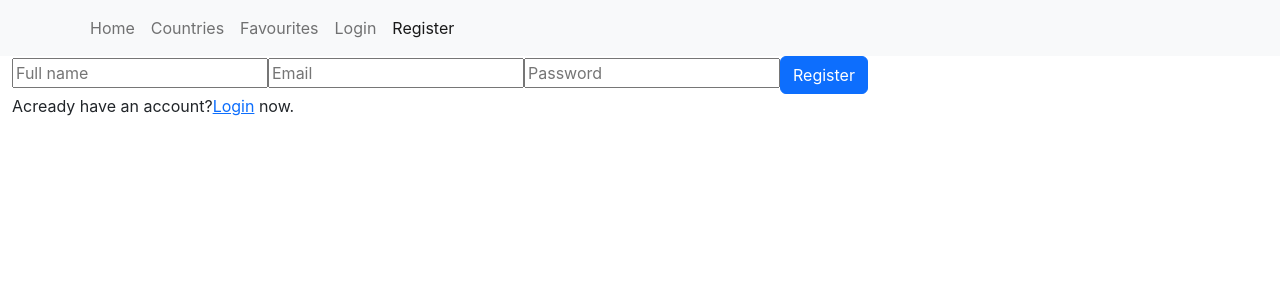
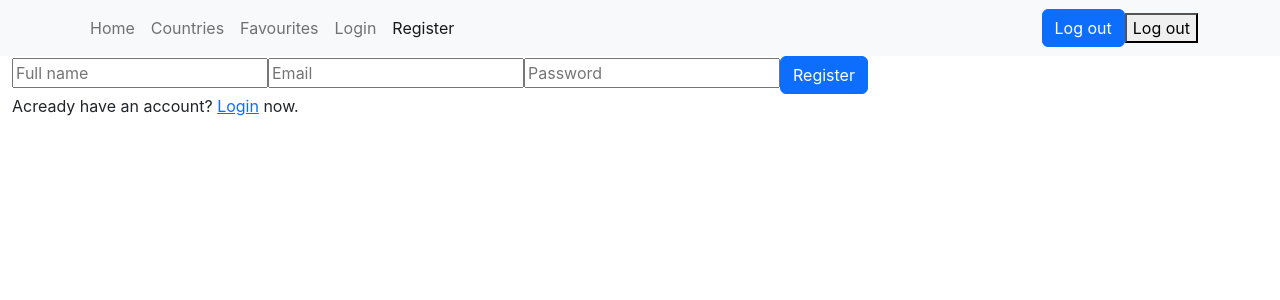
Before and after one commit to pixelsnow/countries_app_redux_bootstrap, a React (Create React App) app: page /register in a window 1280 px wide. Shown: the top 300 px of the page. Built offline with nearby package versions, Linux system fonts and the light colour scheme; no server answers.

Commit message:
add logout

```diff
--- a/src/components/Register.jsx
+++ b/src/components/Register.jsx
@@ -23,7 +23,8 @@ const Register = () => {
     if (loading) return;
     // If there is a user, we just navigate to home page
     if (user) navigate("/countries");
-  }, [user, loading, navigate]);
+    console.log(error);
+  }, [user, loading, error, navigate]);
 
   return (
     <div>
@@ -47,8 +48,7 @@ const Register = () => {
       />
       <Button onClick={register}>Register</Button>
       <div>
-        Acready have an account?
-        <Link to="/login">Login</Link> now.
+        Acready have an account? <Link to="/login">Login</Link> now.
       </div>
     </div>
   );
--- a/src/pages/Layout.jsx
+++ b/src/pages/Layout.jsx
@@ -5,6 +5,8 @@ import Container from "react-bootstrap/Container";
 import Nav from "react-bootstrap/Nav";
 import Row from "react-bootstrap/Row";
 import { LinkContainer } from "react-router-bootstrap";
+import { logOut } from "../auth/firebase";
+import { Button } from "react-bootstrap";
 
 const Layout = () => {
   return (
@@ -32,6 +34,8 @@ const Layout = () => {
                 </LinkContainer>
               </Nav>
             </Navbar.Collapse>
+            <Button onClick={logOut}>Log out</Button>
+            <button onClick={logOut}>Log out</button>
           </Container>
         </Navbar>
       </Row>
```
